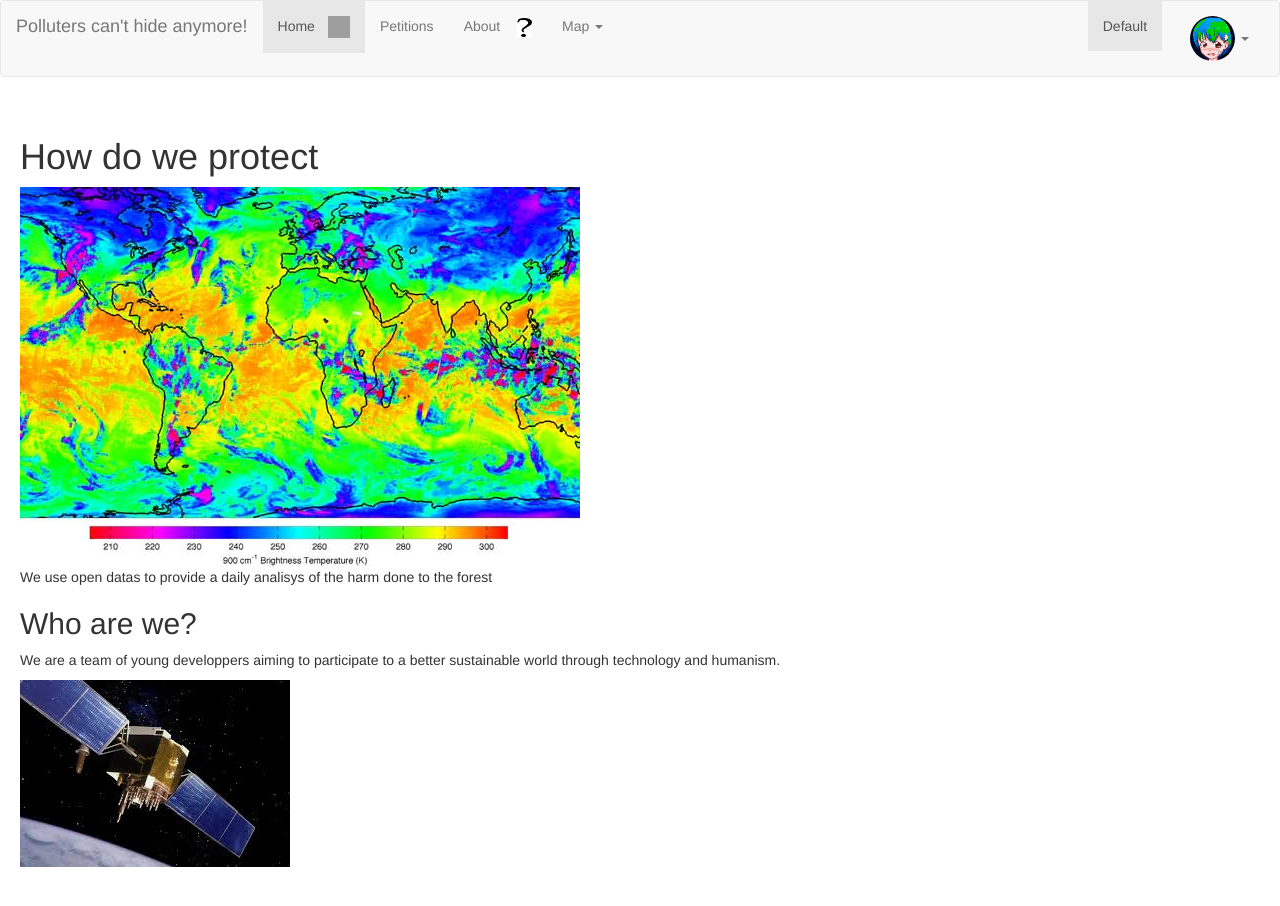
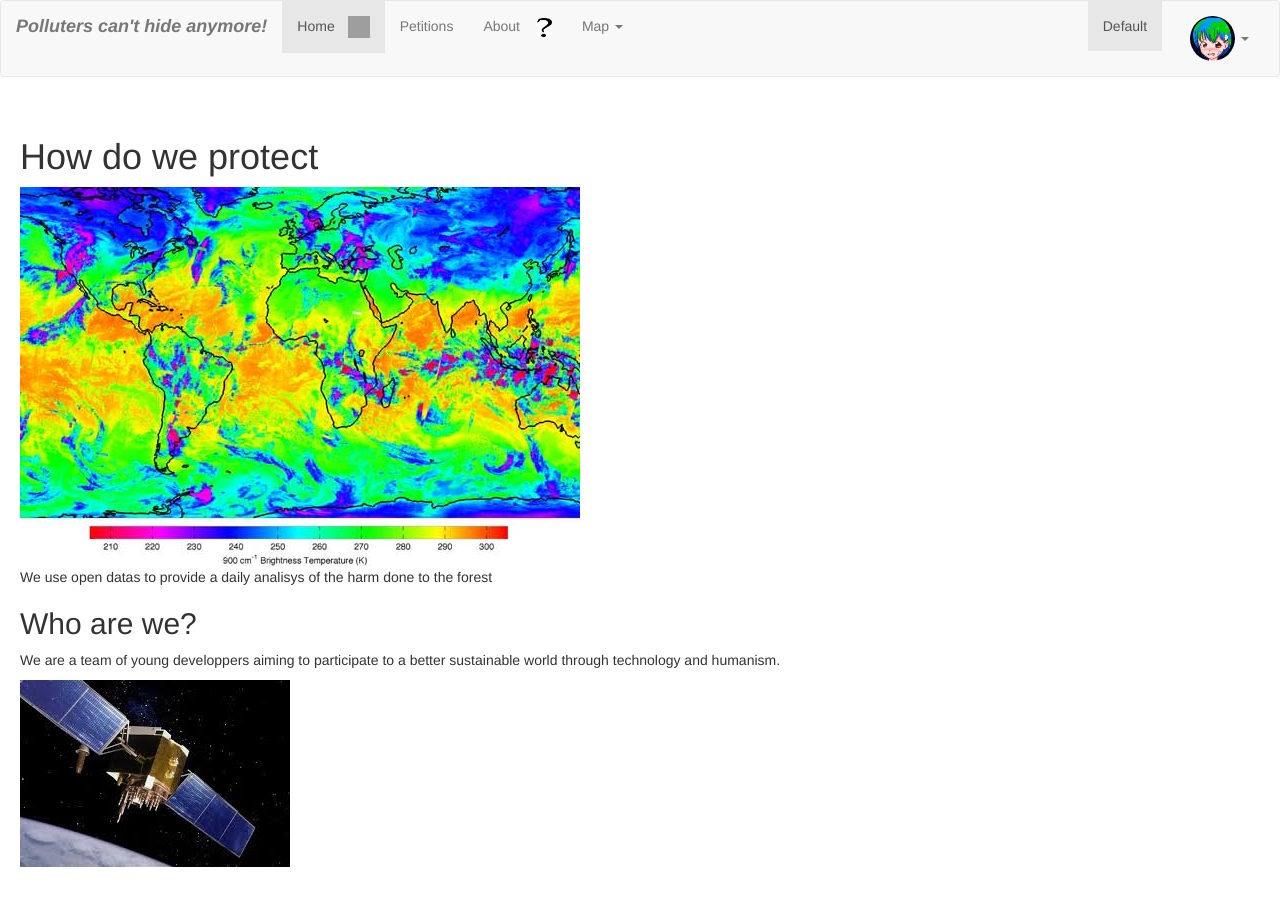
Before and after one commit to JorisPLA7/polluters-cant-hide, a website: page home.html in a window 1280 px wide. Drawn offline with nearby package versions, Linux system fonts and the light colour scheme; grey boxes are pictures that could not be loaded.

Commit message:
lallalala

```diff
--- a/home.html
+++ b/home.html
@@ -27,7 +27,7 @@
         <!-- Sidebar -->
         <div id="sidebar-wrapper">
             <ul class="sidebar-nav">
-              <img src="logo.png" alt="" width=180px height=180px>
+              <img src="logo.png" alt="" width=240px height=240px>
                 <li class="sidebar-brand">
                     <h3> Polluters can't hide! </h3>
                 </li>
@@ -60,7 +60,7 @@
                 <span class="icon-bar"></span>
                 <span class="icon-bar"></span>
               </button>
-              <a class="navbar-brand" href="#menu-toggle" id="menu-toggle"> Polluters can't hide anymore! </a>
+              <a class="navbar-brand" href="#menu-toggle" id="menu-toggle"> <strong><em>Polluters can't hide anymore!</em></strong>  </a>
             </div>
             <div id="navbar" class="navbar-collapse collapse">
               <ul class="nav navbar-nav">
@@ -80,9 +80,9 @@
                         <div class="input-group col-lg-3">
                           <input type="text" class="form-control" style="text-align:right" value="10 000">
                           <span class="input-group-btn">
-                            <button class="btn btn-default" type="button">Search</button>
+                            <button class="btn btn-default"  type="button">Search</button>
                           </span>
-                        </div>
+                        </div><
                       </form>
                     </li>
                   </ul>
```
Also changed, not shown: about.html (+2 -2 lines), mainland.html (+2 -2 lines).
